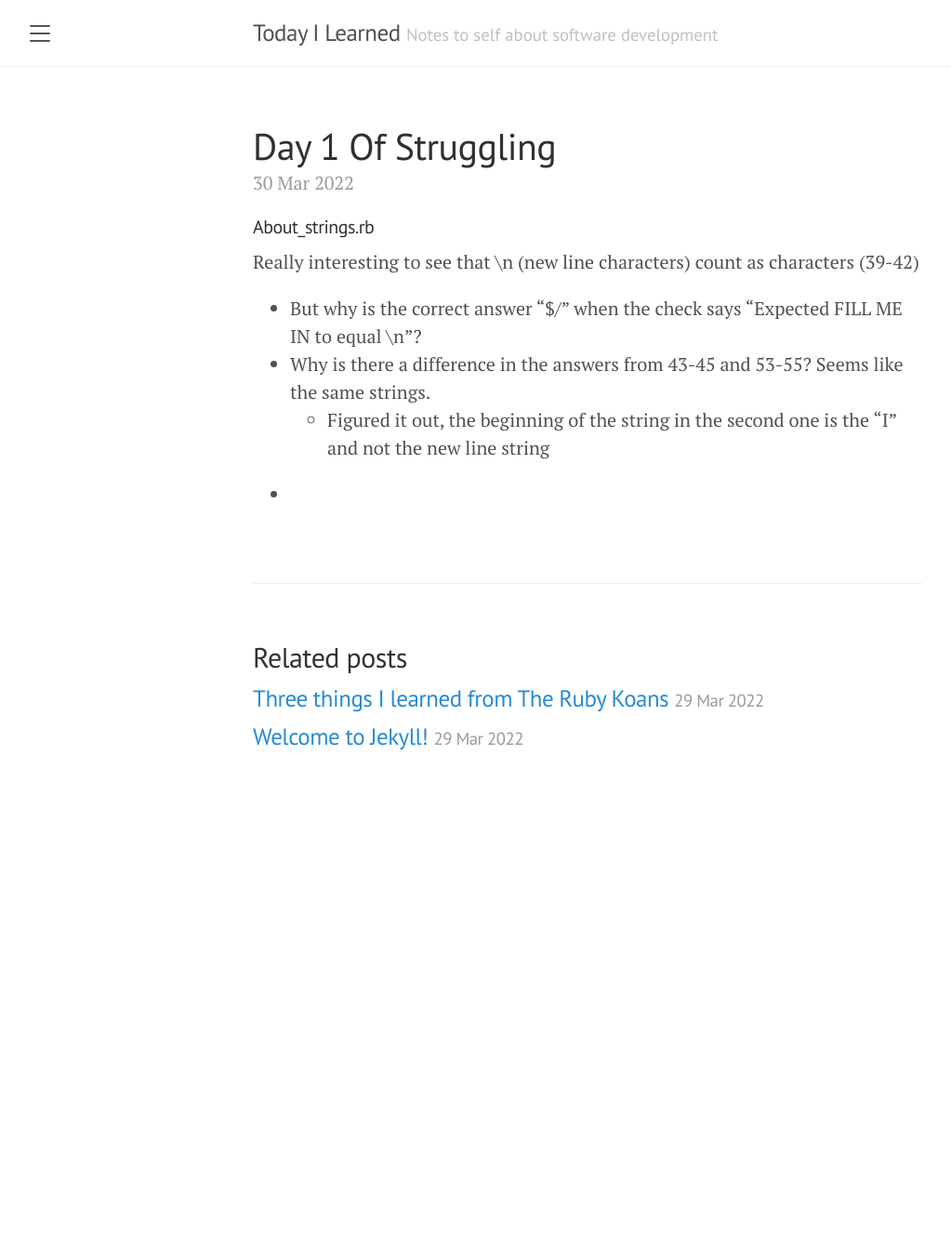
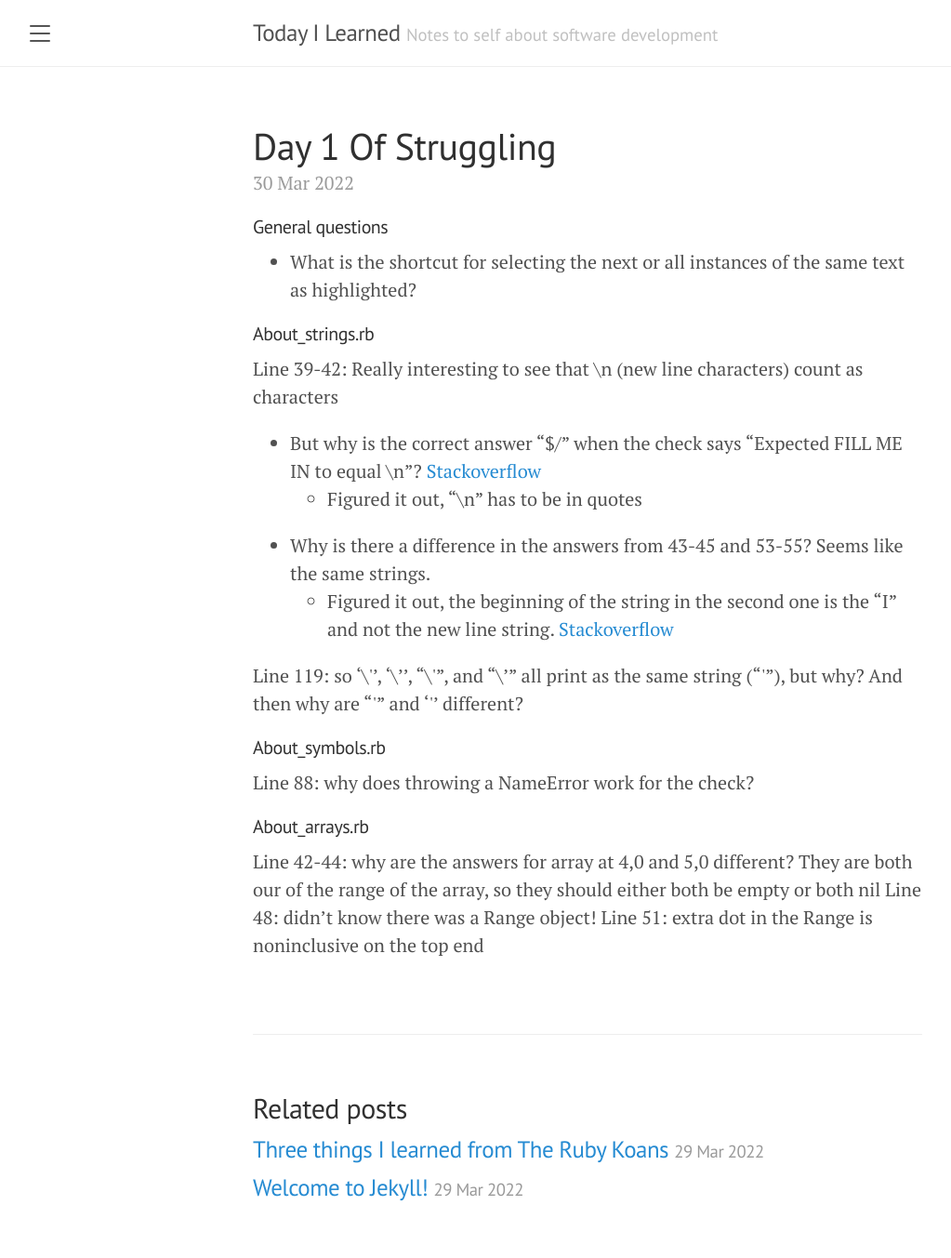
Before and after one commit to ryanguo1998/blog, a Jekyll site: the page built from _posts/2022-03-30-day-1-of-struggling.md, in a window 1280 px wide. Shown: the whole page at 93% size, without its empty margins (8-1031 px from the left). Built offline with Jekyll 4.4.1, drawn with Linux system fonts in a browser that asks for light colours; our own code applies the rules of GitHub Pages for plain Markdown files; before the commit the page ends 900 px from its top, so only the background shows below that.

Commit message:
Update 2022-03-30-day-1-of-struggling.md

```diff
--- a/_posts/2022-03-30-day-1-of-struggling.md
+++ b/_posts/2022-03-30-day-1-of-struggling.md
@@ -1,6 +1,19 @@
-###### About_strings.rb
-Really interesting to see that \n (new line characters) count as characters (39-42)
-- But why is the correct answer "$/" when the check says "Expected FILL ME IN to equal \n"?
+##### General questions
+- What is the shortcut for selecting the next or all instances of the same text as highlighted?
+
+##### About_strings.rb
+Line 39-42: Really interesting to see that \n (new line characters) count as characters
+- But why is the correct answer "$/" when the check says "Expected FILL ME IN to equal \n"? [Stackoverflow](https://stackoverflow.com/questions/6323274/why-does-n-not-work-and-what-does-mean)
+    - Figured it out, "\n" has to be in quotes
 - Why is there a difference in the answers from 43-45 and 53-55? Seems like the same strings.
-    - Figured it out, the beginning of the string in the second one is the "I" and not the new line string
--
+    - Figured it out, the beginning of the string in the second one is the "I" and not the new line string. [Stackoverflow](https://stackoverflow.com/questions/14893722/why-is-the-inline-string-block-in-ruby-named-eos)
+
+Line 119: so '\\\'', '\\'', "\\\'", and "\\'" all print as the same string ("\'"), but why? And then why are "\'" and '\'' different?
+
+##### About_symbols.rb
+Line 88: why does throwing a NameError work for the check?
+
+##### About_arrays.rb
+Line 42-44: why are the answers for array at 4,0 and 5,0 different? They are both our of the range of the array, so they should either both be empty or both nil
+Line 48: didn't know there was a Range object!
+Line 51: extra dot in the Range is noninclusive on the top end
```
